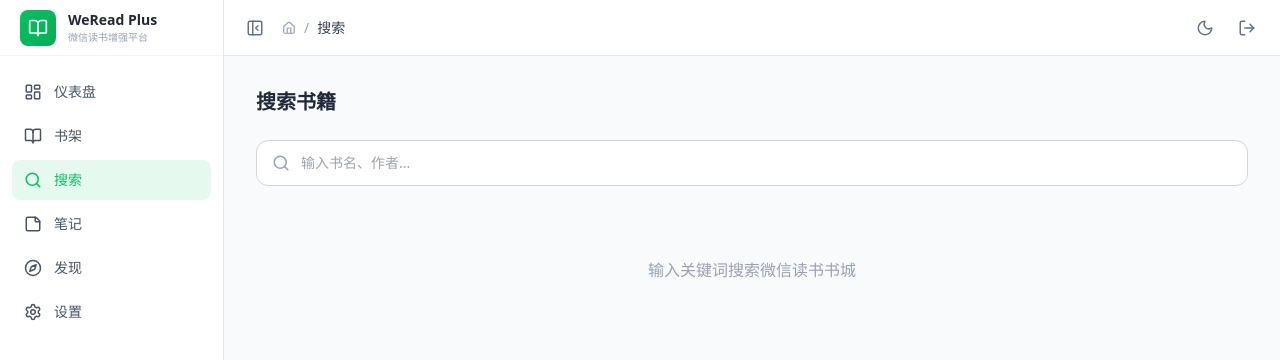
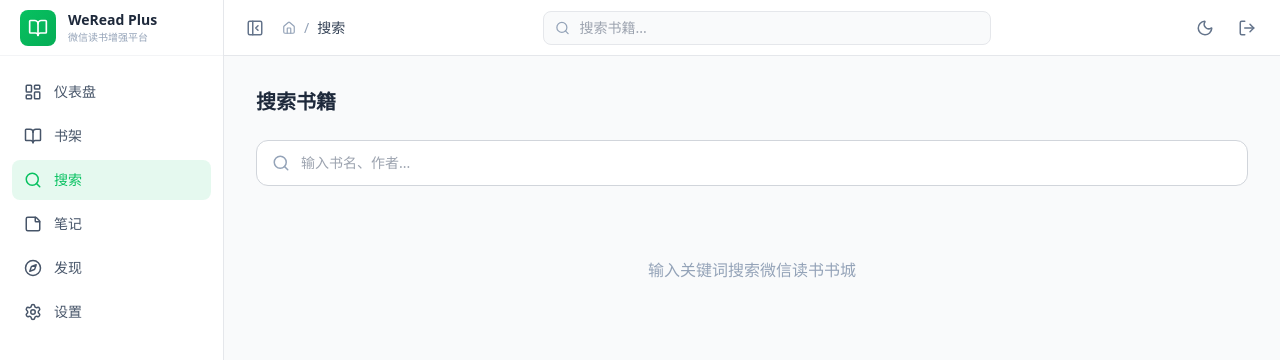
Before and after one commit to cicbyte/weread-web, a React (Vite) app in the folder web/: page /search in a window 1280 px wide. Shown: the top 360 px of the page. Built offline with nearby package versions, Linux system fonts and the light colour scheme; sample sign-in values are in the browser's storage.

Commit message:
feat: 添加全局搜索框到顶部导航栏
- 顶部导航栏面包屑与右侧按钮之间加入搜索输入框
- 回车跳转到搜索页并自动执行搜索
- 搜索页支持从URL参数q读取关键词自动搜索

```diff
--- a/web/components/Layout.tsx
+++ b/web/components/Layout.tsx
@@ -1,4 +1,4 @@
-import React, { useState } from 'react';
+import React, { useState, useRef } from 'react';
 import { NavLink, Outlet, useNavigate, useLocation } from 'react-router-dom';
 import {
   LayoutDashboard, BookOpen, Search, StickyNote,
@@ -39,6 +39,8 @@ const Layout: React.FC<LayoutProps> = ({ isDarkMode, toggleDark }) => {
   const navigate = useNavigate();
   const location = useLocation();
   const [sidebarOpen, setSidebarOpen] = useState(false);
+  const [searchKeyword, setSearchKeyword] = useState('');
+  const searchRef = useRef<HTMLInputElement>(null);
   const [collapsed, setCollapsed] = useState(() => {
     return localStorage.getItem('weread_sidebar_collapsed') === 'true';
   });
@@ -137,6 +139,30 @@ const Layout: React.FC<LayoutProps> = ({ isDarkMode, toggleDark }) => {
             </nav>
           </div>
 
+          {/* 全局搜索框 */}
+          <div className="hidden sm:flex flex-1 max-w-md mx-4">
+            <form
+              onSubmit={(e) => {
+                e.preventDefault();
+                if (searchKeyword.trim()) {
+                  navigate(`/search?q=${encodeURIComponent(searchKeyword.trim())}`);
+                  searchRef.current?.blur();
+                }
+              }}
+              className="relative w-full"
+            >
+              <Search size={15} className="absolute left-3 top-1/2 -translate-y-1/2 text-slate-400" />
+              <input
+                ref={searchRef}
+                type="text"
+                value={searchKeyword}
+                onChange={(e) => setSearchKeyword(e.target.value)}
+                placeholder="搜索书籍..."
+                className="w-full pl-9 pr-3 py-1.5 rounded-lg border border-gray-200 dark:border-slate-700 bg-gray-50 dark:bg-slate-800 text-sm focus:ring-2 focus:ring-weread/30 focus:border-weread outline-none transition-colors"
+              />
+            </form>
+          </div>
+
           <div className="flex items-center gap-2">
             <button
               onClick={toggleDark}
--- a/web/pages/SearchPage.tsx
+++ b/web/pages/SearchPage.tsx
@@ -1,5 +1,5 @@
-import React, { useState } from 'react';
-import { useNavigate } from 'react-router-dom';
+import React, { useState, useEffect } from 'react';
+import { useNavigate, useSearchParams } from 'react-router-dom';
 import { Search, Loader2, BookOpen } from 'lucide-react';
 import { wereadApi, proxyImageUrl } from '../services/apiService';
 import { useToast } from '../components/Toast';
@@ -7,18 +7,24 @@ import { useToast } from '../components/Toast';
 const SearchPage: React.FC = () => {
   const { showToast } = useToast();
   const navigate = useNavigate();
-  const [keyword, setKeyword] = useState('');
+  const [searchParams] = useSearchParams();
+  const initialKeyword = searchParams.get('q') || '';
+  const [keyword, setKeyword] = useState(initialKeyword);
   const [results, setResults] = useState<any[]>([]);
   const [loading, setLoading] = useState(false);
   const [searched, setSearched] = useState(false);
 
-  const handleSearch = async (e: React.FormEvent) => {
-    e.preventDefault();
-    if (!keyword.trim()) return;
+  useEffect(() => {
+    if (initialKeyword.trim()) {
+      doSearch(initialKeyword.trim());
+    }
+  }, []);
+
+  const doSearch = async (kw: string) => {
     setLoading(true);
     setSearched(true);
     try {
-      const data = await wereadApi.searchBooks(keyword.trim());
+      const data = await wereadApi.searchBooks(kw);
       const books = data?.results?.[0]?.books || [];
       setResults(books.map((b: any) => ({
         bookId: b.bookInfo?.bookId,
@@ -35,11 +41,19 @@ const SearchPage: React.FC = () => {
     }
   };
 
+  const handleSubmit = (e: React.FormEvent) => {
+    e.preventDefault();
+    if (keyword.trim()) {
+      doSearch(keyword.trim());
+      navigate(`/search?q=${encodeURIComponent(keyword.trim())}`, { replace: true });
+    }
+  };
+
   return (
     <div className="space-y-6">
       <h2 className="text-xl font-bold text-slate-800 dark:text-slate-100">搜索书籍</h2>
 
-      <form onSubmit={handleSearch} className="relative">
+      <form onSubmit={handleSubmit} className="relative">
         <Search size={18} className="absolute left-4 top-1/2 -translate-y-1/2 text-slate-400" />
         <input
           type="text"
```
